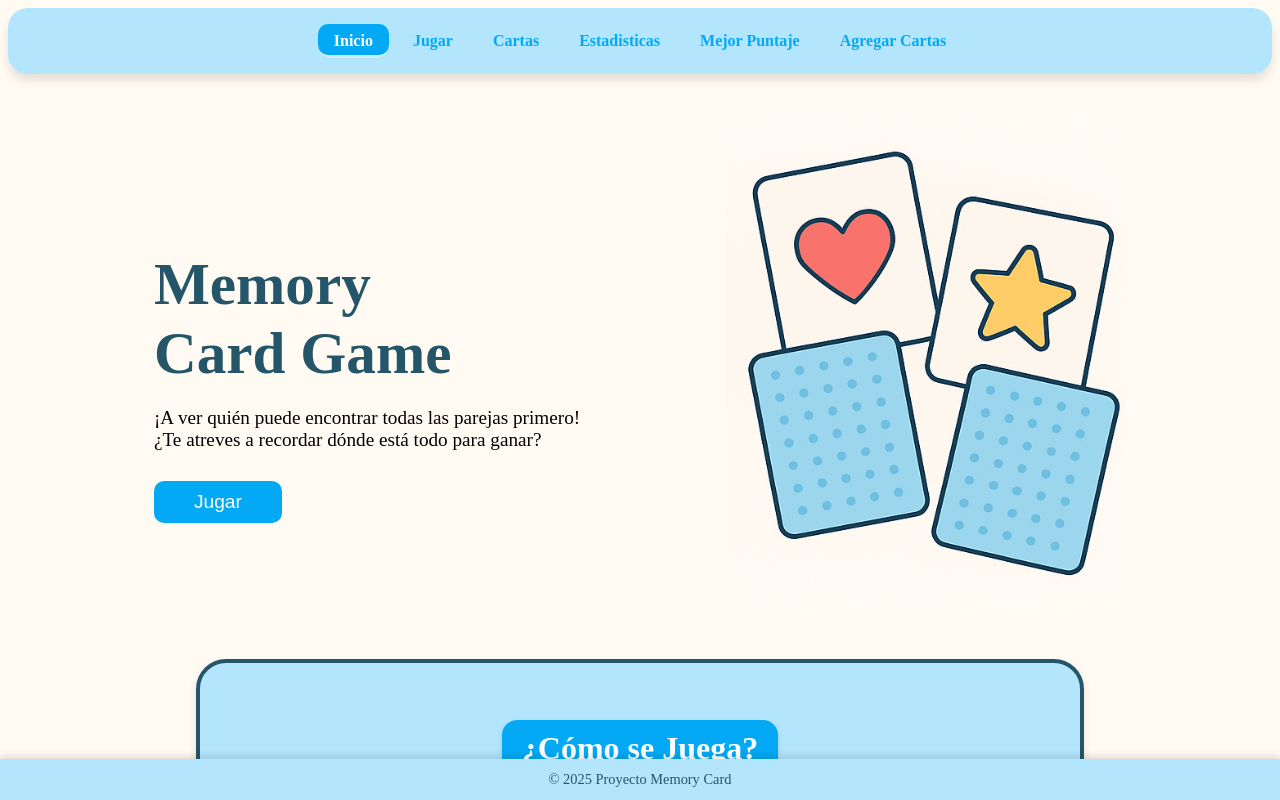
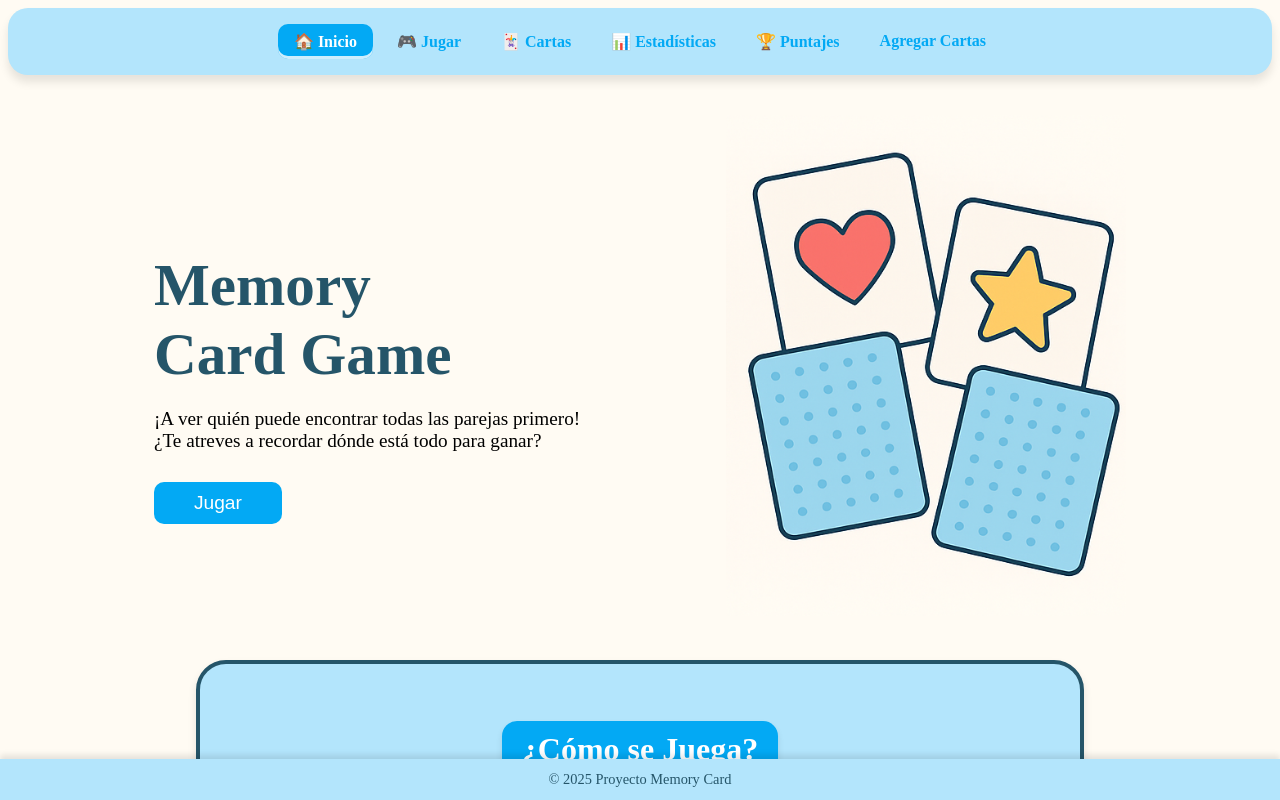
Before and after one commit to lmayor28/Memory-Cards, a Vue app: page / in a window 1280 px wide. Shown: the top 800 px of the page. Built offline with nearby package versions, Linux system fonts and the light colour scheme.

Commit message:
CNavbar y cambios menores

```diff
--- a/src/components/CNavbar.vue
+++ b/src/components/CNavbar.vue
@@ -1,54 +1,56 @@
 <template>
   <nav>
-        <router-link to="/" exact>Inicio</router-link>
-        <router-link to="/juego">Jugar</router-link>
-        <router-link to="/cartas">Cartas</router-link>
-        <router-link to="/estadisticas">Estadisticas</router-link>
-        <router-link to="/mejor-puntaje">Mejor Puntaje</router-link>
+    <router-link to="/">🏠 Inicio</router-link>
+    <router-link to="/juego">🎮 Jugar</router-link>
+    <router-link to="/cartas">🃏 Cartas</router-link>
+    <router-link to="/estadisticas">📊 Estadísticas</router-link>
+    <router-link to="/mejor-puntaje">🏆 Puntajes</router-link>
     <router-link to="/agregar-carta">Agregar Cartas</router-link>
   </nav>
 </template>
 
 <script>
-    export default{
-        name: "CNavbar"
+export default {
+  name: 'CNavbar',
 }
 </script>
 
 <style scoped>
 :root {
-            --celeste-primario: #B3E5FC;
-            --blanco: #FFFFFF;
-            --celeste-contraste: #03A9F4;
+  --celeste-primario: #b3e5fc;
+  --blanco: #ffffff;
+  --celeste-contraste: #03a9f4;
 }
 
-        nav{
+nav {
   display: flex;
   justify-content: center;
   gap: 0.5rem;
-            background-color: var(--celeste-primario, #B3E5FC);
+  background-color: var(--celeste-primario, #b3e5fc);
   padding: 1rem 1.5rem;
   border-radius: 20px;
   box-shadow: 0 7px 10px rgba(0, 0, 0, 0.1);
 }
 
 a {
-            color: var(--celeste-contraste, #03A9F4);
+  color: var(--celeste-contraste, #03a9f4);
   text-decoration: none;
   font-weight: 600;
   padding: 0.5rem 1rem;
   border-radius: 10px;
-            transition: background-color 0.3s ease, color 0.3s ease;
+  transition:
+    background-color 0.3s ease,
+    color 0.3s ease;
 }
 
 a:hover {
-            background-color: var(--celeste-contraste, #03A9F4);
-            color: var(--blanco, #FFFFFF);
+  background-color: var(--celeste-contraste, #03a9f4);
+  color: var(--blanco, #ffffff);
 }
 
 a.router-link-exact-active {
-            background-color: var(--celeste-contraste, #03A9F4);
-            color: var(--blanco, #FFFFFF);
+  background-color: var(--celeste-contraste, #03a9f4);
+  color: var(--blanco, #ffffff);
   box-shadow: inset 0 -3px 0 rgba(255, 255, 255, 0.8);
 }
 </style>
--- a/src/views/BestScoreView.vue
+++ b/src/views/BestScoreView.vue
@@ -5,7 +5,7 @@
     <div v-if="ranking.length > 0">
       <ol>
         <li v-for="(jugador, i) in ranking" :key="i">
-          {{ jugador.usuario }} — {{ jugador.aciertos }} aciertos ({{ jugador.tiempo }}s)
+          {{ jugador.usuario.nombreusuario }} — {{ jugador.aciertos }} aciertos ({{ jugador.tiempo }}s)
         </li>
       </ol>
     </div>
--- a/src/views/GameView.vue
+++ b/src/views/GameView.vue
@@ -1,7 +1,7 @@
 <template>
   <div class="game">
     <h1>🎮 Juego de Memoria</h1>
-    <p>Jugador: {{ usuario }}</p>
+    <p>Jugador: {{ usuario.nombreusuario }}</p>
     <p>Tiempo: {{ tiempo }}s | Aciertos: {{ aciertos }}</p>
 
     <!-- Tablero (rocio implementa las cartas) -->
--- a/src/views/NotFoundView.vue
+++ b/src/views/NotFoundView.vue
@@ -23,7 +23,7 @@
     }
 
     .not-found {
-         display: flex;
+        display: flex;
         flex-direction: column;
         justify-content: center;
         align-items: center;
@@ -51,7 +51,7 @@
         margin-bottom: 30px;
     }
     .not-found button {
-         display: inline-block;
+        display: inline-block;
         padding: 10px 40px;
         background-color: var(--celeste-contraste, #03A9F4);
         color: var(--blanco, #FFFFFF);
```
Lines whose indentation alone changed are shown as unchanged.
